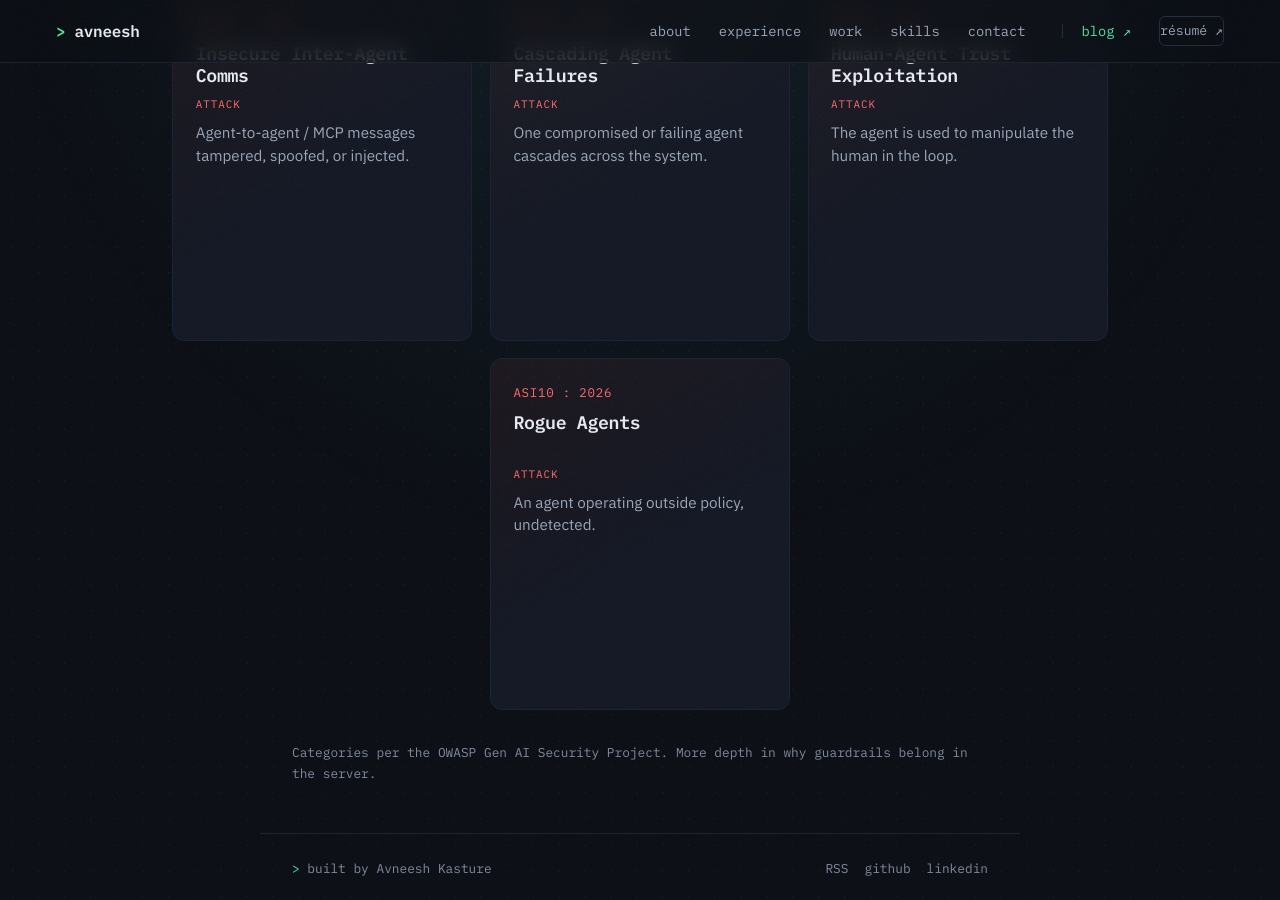
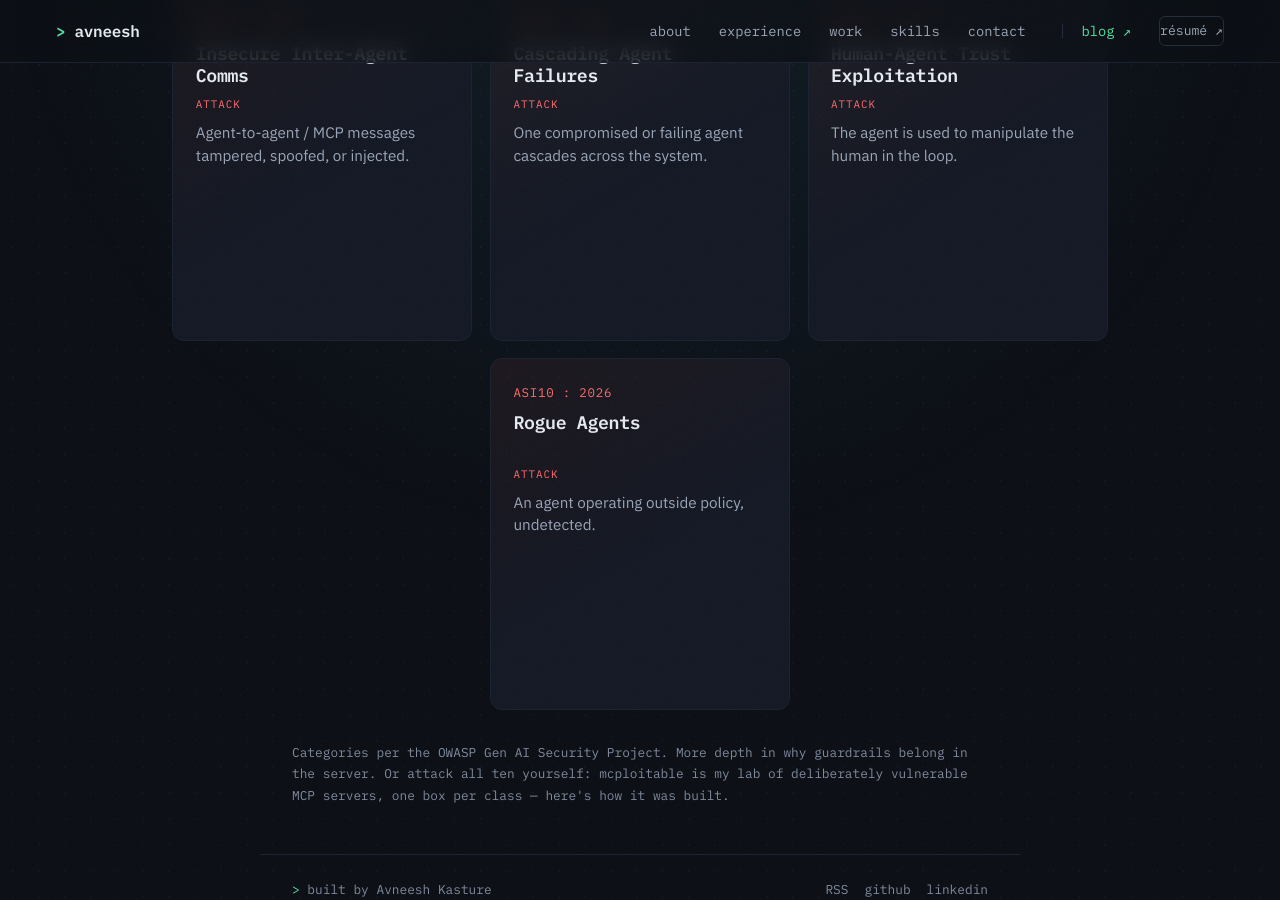
Before and after one commit to agileAlligator/Portfolio-Page, a Jekyll site: the page built from owasp-top-10.html, in a window 1280 px wide and 900 px high, scrolled down 1313 px. Built offline with Jekyll 4.4.1, drawn with Linux system fonts in a browser that asks for light colours; before the commit the page ends 2192 px from its top, so only the background shows below that.

Commit message:
Housekeeping: mcploitable OG card, OWASP-page lab link, subset resume fonts (753KB -> 66KB)
Co-Authored-By: Claude Fable 5 <noreply@anthropic.com>

```diff
--- a/owasp-top-10.html
+++ b/owasp-top-10.html
@@ -259,6 +259,7 @@ extra_css: /assets/owasp.css
 <p class="owasp-hint" style="margin-top:2rem">
 	Categories per the <a href="https://genai.owasp.org/resource/owasp-top-10-for-agentic-applications-for-2026/" target="_blank" rel="noopener">OWASP Gen AI Security Project</a>.
 	More depth in <a href="/blog/guardrails-belong-in-the-server/">why guardrails belong in the server</a>.
+	Or attack all ten yourself: <a href="https://github.com/agileAlligator/mcploitable" target="_blank" rel="noopener">mcploitable</a> is my lab of deliberately vulnerable MCP servers, one box per class — <a href="/blog/building-mcploitable/">here's how it was built</a>.
 </p>
 
 <script>
```
Also changed, not shown: _posts/2026-07-15-building-mcploitable.md (+1 -1 lines), assets/og/building-mcploitable.png (added), 1 other file.
